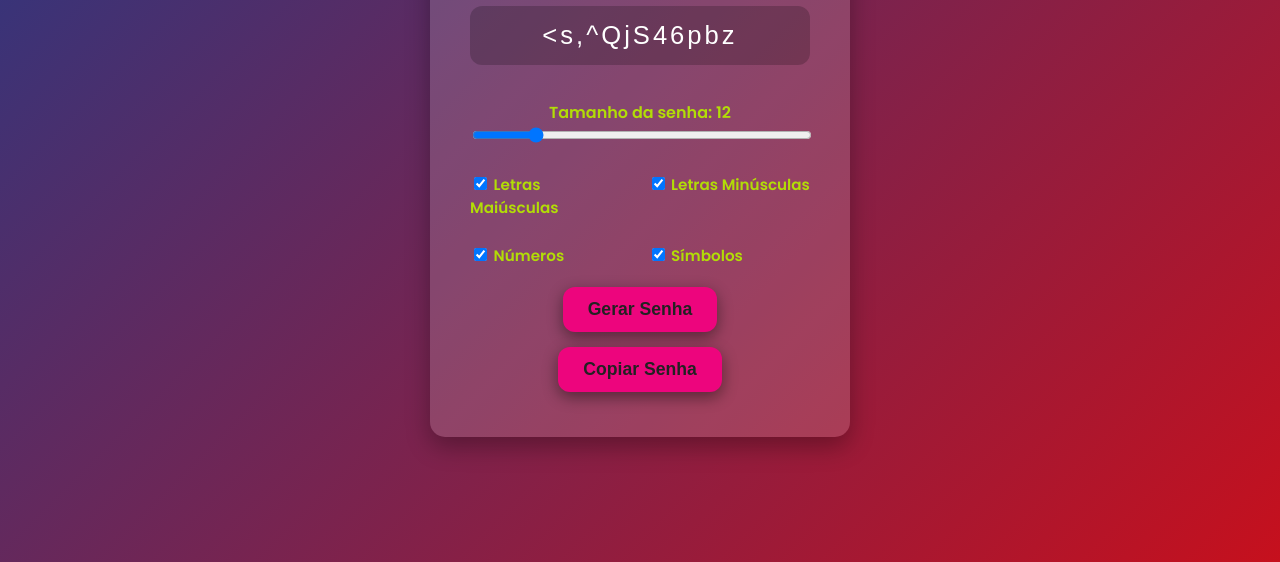
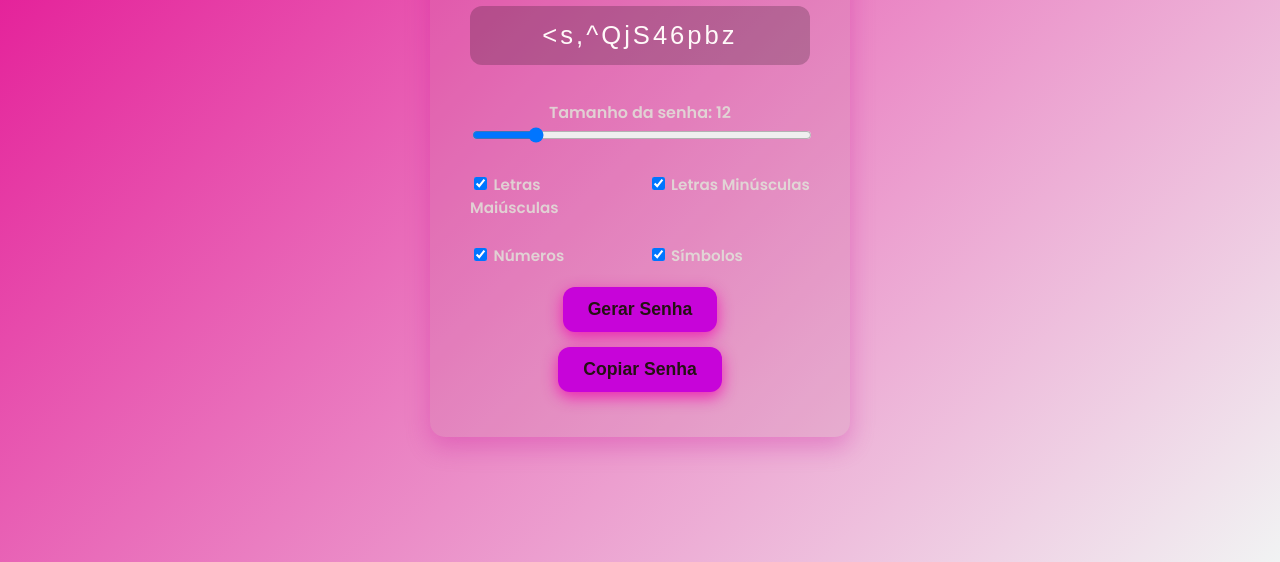
Before and after one commit to Marialuizamartins03/gerador-de-senha, a plain HTML site: page index.html in a window 1280 px wide. Shown: the part 238-800 px from the top of the page. Drawn offline with Linux system fonts and the light colour scheme.

Commit message:
Update style.css

```diff
--- a/style.css
+++ b/style.css
@@ -5,9 +5,9 @@
 }
 
 body {
-  background: linear-gradient(135deg, #273884, #c6101d);
+  background: linear-gradient(135deg, #e3088f, #f1f3f3);
   font-family: 'Poppins', sans-serif;
-  color: #b2dd06;
+  color: #e0ebdbc6;
   margin: 0;
   min-height: 100vh;
   display: flex;
@@ -17,10 +17,10 @@ body {
 }
 
 .container {
-  background: rgba(255, 255, 255, 0.15);
+  background: rgba(184, 128, 153, 0.15);
   padding: 30px 40px;
   border-radius: 15px;
-  box-shadow: 0 10px 25px rgba(0,0,0,0.3);
+  box-shadow: 0 10px 25px rgba(201, 12, 157, 0.3);
   max-width: 420px;
   width: 100%;
   text-align: center;
@@ -42,7 +42,7 @@ h1 {
   text-align: center;
   letter-spacing: 3px;
   background: rgba(0,0,0,0.2);
-  color: #fff;
+  color: #fff9f9;
   user-select: all;
 }
 
@@ -78,12 +78,12 @@ button {
   padding: 12px 25px;
   border: none;
   border-radius: 12px;
-  background: #ed057d;
+  background: #c704d9;
   font-weight: 700;
   font-size: 1.1rem;
-  color: #222;
+  color: #241212;
   cursor: pointer;
-  box-shadow: 0 5px 15px rgba(7, 6, 5, 0.45);
+  box-shadow: 0 5px 15px rgba(237, 18, 175, 0.863);
   transition: background-color 0.3s ease;
 }
 
```
